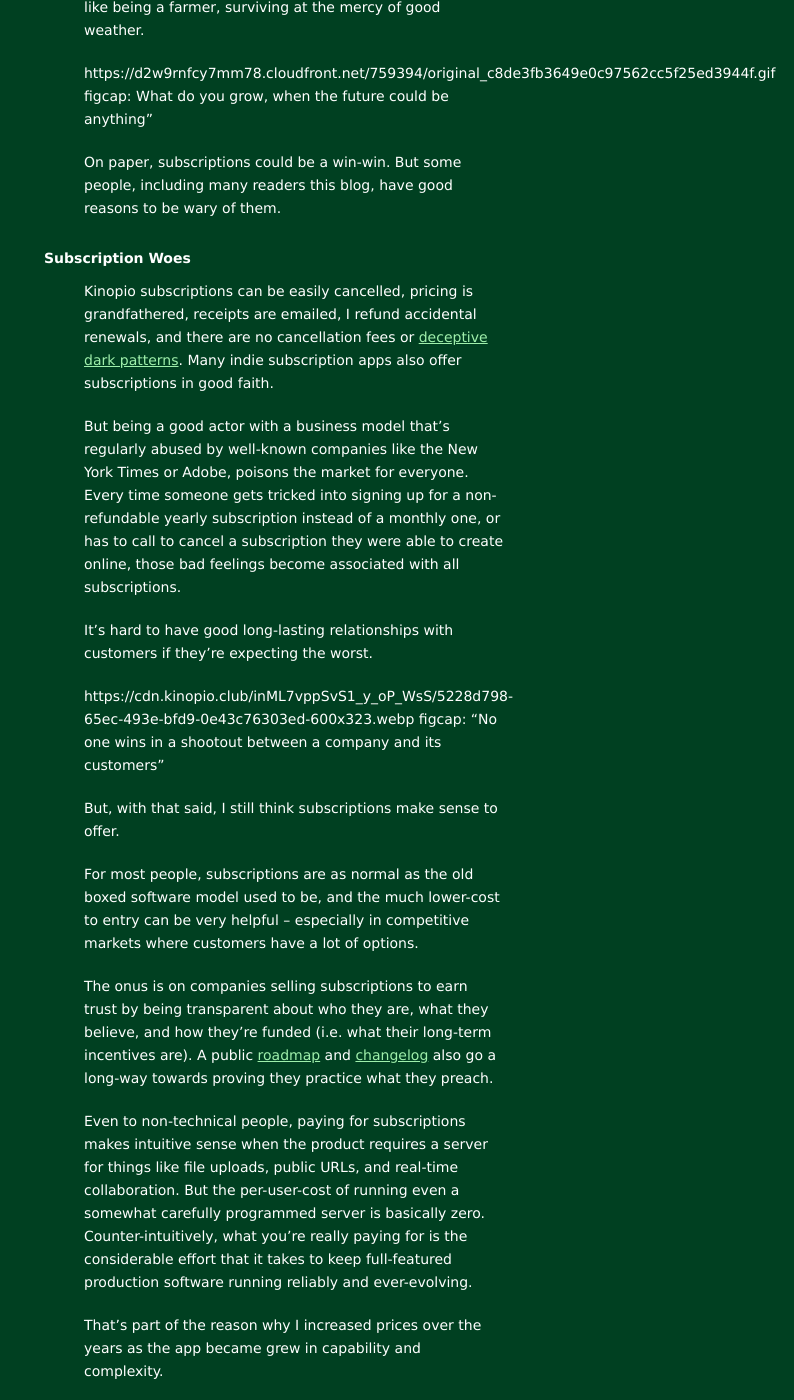
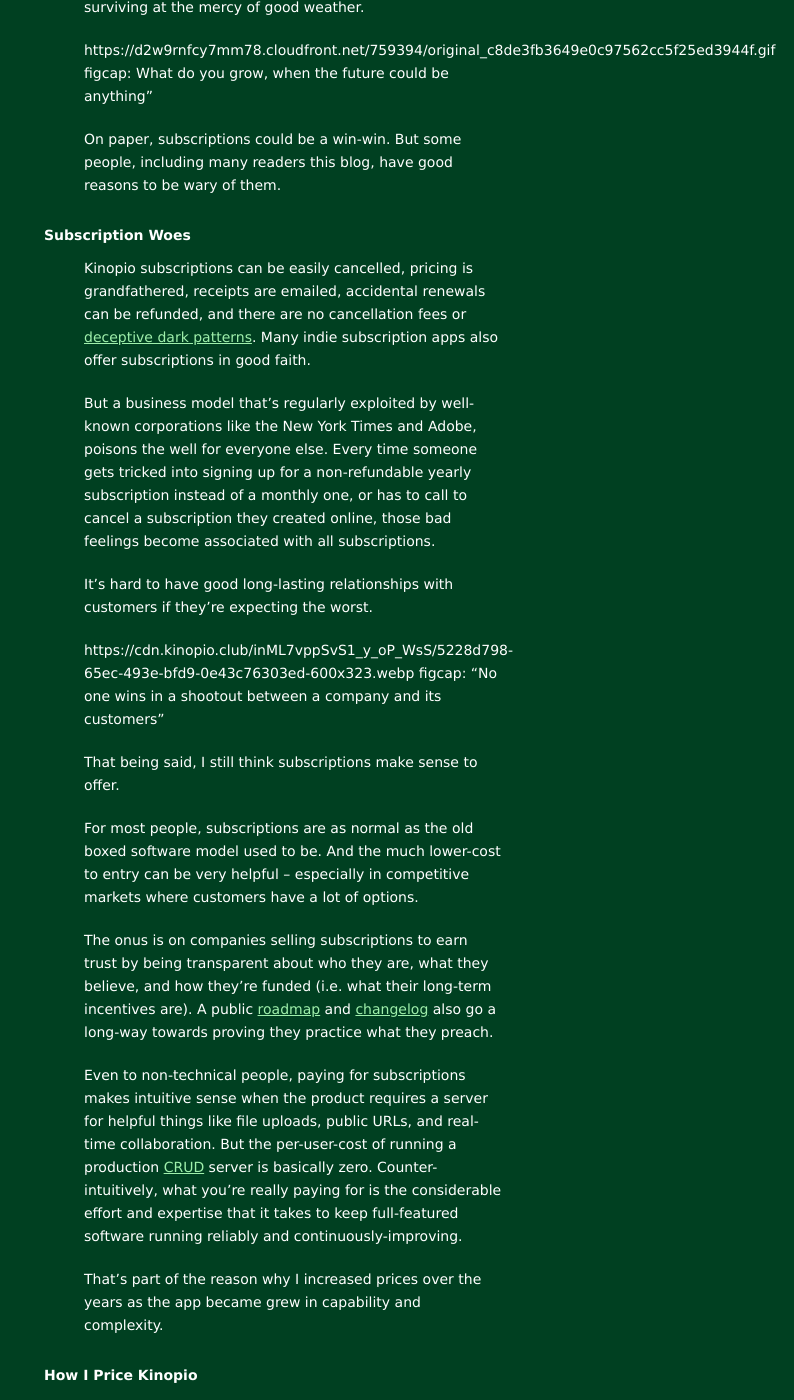
Before and after one commit to pketh/pketh.github.io, a Jekyll site: the page built from index.html, in a window 1280 px wide and 1400 px high, scrolled down 2273 px. Shown: the whole window, without its empty margins (486-1280 px from the left). Built offline with Jekyll 4.4.1, drawn with Linux system fonts in a browser that asks for light colours; the list of posts is cut into pages by our own code; some of the changed text lies outside the part shown.

Commit message:
milestone update

```diff
--- a/_posts/2025-12-02-lifetime-plans.md
+++ b/_posts/2025-12-02-lifetime-plans.md
@@ -44,22 +44,22 @@
 
 # Subscription Woes
 
-Kinopio subscriptions can be easily cancelled, pricing is grandfathered, receipts are emailed, I refund accidental renewals, and there are no cancellation fees or [deceptive dark patterns](https://pudding.cool/2023/05/dark-patterns/). Many indie subscription apps also offer subscriptions in good faith.
+Kinopio subscriptions can be easily cancelled, pricing is grandfathered, receipts are emailed, accidental renewals can be refunded, and there are no cancellation fees or [deceptive dark patterns](https://pudding.cool/2023/05/dark-patterns/). Many indie subscription apps also offer subscriptions in good faith.
 
-But being a good actor with a business model that's regularly abused by well-known companies like the New York Times or Adobe, poisons the market for everyone. Every time someone gets tricked into signing up for a non-refundable yearly subscription instead of a monthly one, or has to call to cancel a subscription they were able to create online, those bad feelings become associated with all subscriptions.
+But a business model that's regularly exploited by well-known corporations like the New York Times and Adobe, poisons the well for everyone else. Every time someone gets tricked into signing up for a non-refundable yearly subscription instead of a monthly one, or has to call to cancel a subscription they created online, those bad feelings become associated with all subscriptions.
 
 It's hard to have good long-lasting relationships with customers if they're expecting the worst.
 
 https://cdn.kinopio.club/inML7vppSvS1_y_oP_WsS/5228d798-65ec-493e-bfd9-0e43c76303ed-600x323.webp
 figcap: "No one wins in a shootout between a company and its customers"
 
-But, with that said, I still think subscriptions make sense to offer.
+That being said, I still think subscriptions make sense to offer.
 
-For most people, subscriptions are as normal as the old boxed software model used to be, and the much lower-cost to entry can be very helpful – especially in competitive markets where customers have a lot of options.
+For most people, subscriptions are as normal as the old boxed software model used to be. And the much lower-cost to entry can be very helpful – especially in competitive markets where customers have a lot of options.
 
 The onus is on companies selling subscriptions to earn trust by being transparent about who they are, what they believe, and how they're funded (i.e. what their long-term incentives are). A public [roadmap](https://kinopio.club/roadmap) and [changelog](https://kinopio.club/changelog) also go a long-way towards proving they practice what they preach.
 
-Even to non-technical people, paying for subscriptions makes intuitive sense when the product requires a server for things like file uploads, public URLs, and real-time collaboration. But the per-user-cost of running even a somewhat carefully programmed server is basically zero. Counter-intuitively, what you're really paying for is the considerable effort that it takes to keep full-featured production software running reliably and ever-evolving.
+Even to non-technical people, paying for subscriptions makes intuitive sense when the product requires a server for helpful things like file uploads, public URLs, and real-time collaboration. But the per-user-cost of running a production [CRUD](https://en.wikipedia.org/wiki/Create,_read,_update_and_delete) server is basically zero. Counter-intuitively, what you're really paying for is the considerable effort and expertise that it takes to keep full-featured software running reliably and continuously-improving.
 
 That's part of the reason why I increased prices over the years as the app became grew in capability and complexity.
 
```
Also changed, not shown: other parts of _posts/2025-12-02-lifetime-plans.md (+3 -3 lines).
